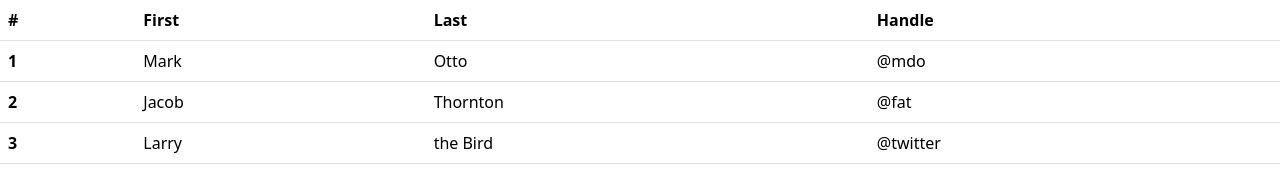
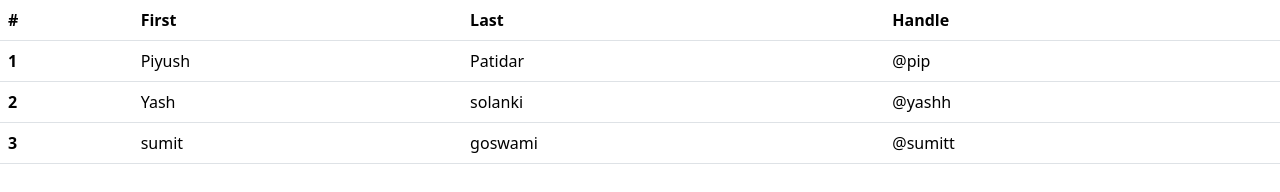
Before and after one commit to yashsolanki22/nodejs-application, a website: page index.html in a window 1280 px wide. Drawn offline with nearby package versions, Linux system fonts and the light colour scheme.

Commit message:
new data has been added

```diff
--- a/index.html
+++ b/index.html
@@ -21,21 +21,21 @@
         <tbody>
           <tr>
             <th scope="row">1</th>
-            <td>Mark</td>
-            <td>Otto</td>
-            <td>@mdo</td>
+            <td>Piyush</td>
+            <td>Patidar</td>
+            <td>@pip</td>
           </tr>
           <tr>
             <th scope="row">2</th>
-            <td>Jacob</td>
-            <td>Thornton</td>
-            <td>@fat</td>
+            <td>Yash</td>
+            <td>solanki</td>
+            <td>@yashh</td>
           </tr>
           <tr>
             <th scope="row">3</th>
-            <td>Larry</td>
-            <td>the Bird</td>
-            <td>@twitter</td>
+            <td>sumit</td>
+            <td>goswami</td>
+            <td>@sumitt</td>
           </tr>
         </tbody>
       </table>
```
